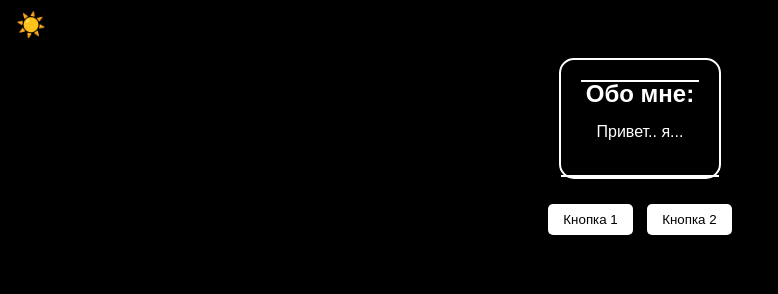
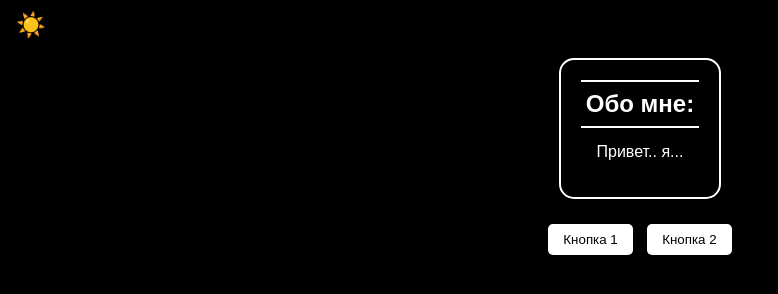
Before and after one commit to Walidname113/walidname113.github.io, a plain HTML site: page index.html in a window 1280 px wide. Shown: the whole page, without its empty margins (0-778 px from the left). Drawn offline with Linux system fonts and the light colour scheme.

Commit message:
Update index.html

```diff
--- a/index.html
+++ b/index.html
@@ -32,20 +32,27 @@
         }
         .bio-header {
             position: relative;
-            margin-bottom: 10px;
+            padding-top: 10px;
+            padding-bottom: 10px;
         }
-        .line {
+        .bio-header::before,
+        .bio-header::after {
+            content: '';
             position: absolute;
             top: 0;
             left: 0;
             width: 100%;
-            border-top: 2px solid white;
+            height: 2px;
+            background-color: white;
+        }
+        .bio-header::after {
+            top: auto;
+            bottom: 0;
         }
         .bio-header h2 {
-            position: relative;
-            z-index: 1; /* Заголовок поверх полоски */
             margin: 0;
-            padding: 0 5px; /* Отступ от полоски */
+            padding: 0 5px; /* Отступы от полоски */
+            z-index: 1; /* Чтобы текст был поверх полосок */
         }
         .bio-text {
             margin-top: 15px;
@@ -70,10 +77,8 @@
     <button class="theme-toggle" onclick="toggleTheme()">☀️</button>
     <div class="bio-box">
         <div class="bio-header">
-            <div class="line"></div>  <!-- Полоска сверху -->
             <h2>Обо мне:</h2>
         </div>
-        <div class="line" style="top: auto; bottom: 0;"></div> <!-- Полоска снизу -->
         <p class="bio-text">Привет.. я...</p>
     </div>
     <div class="buttons-container">
```
